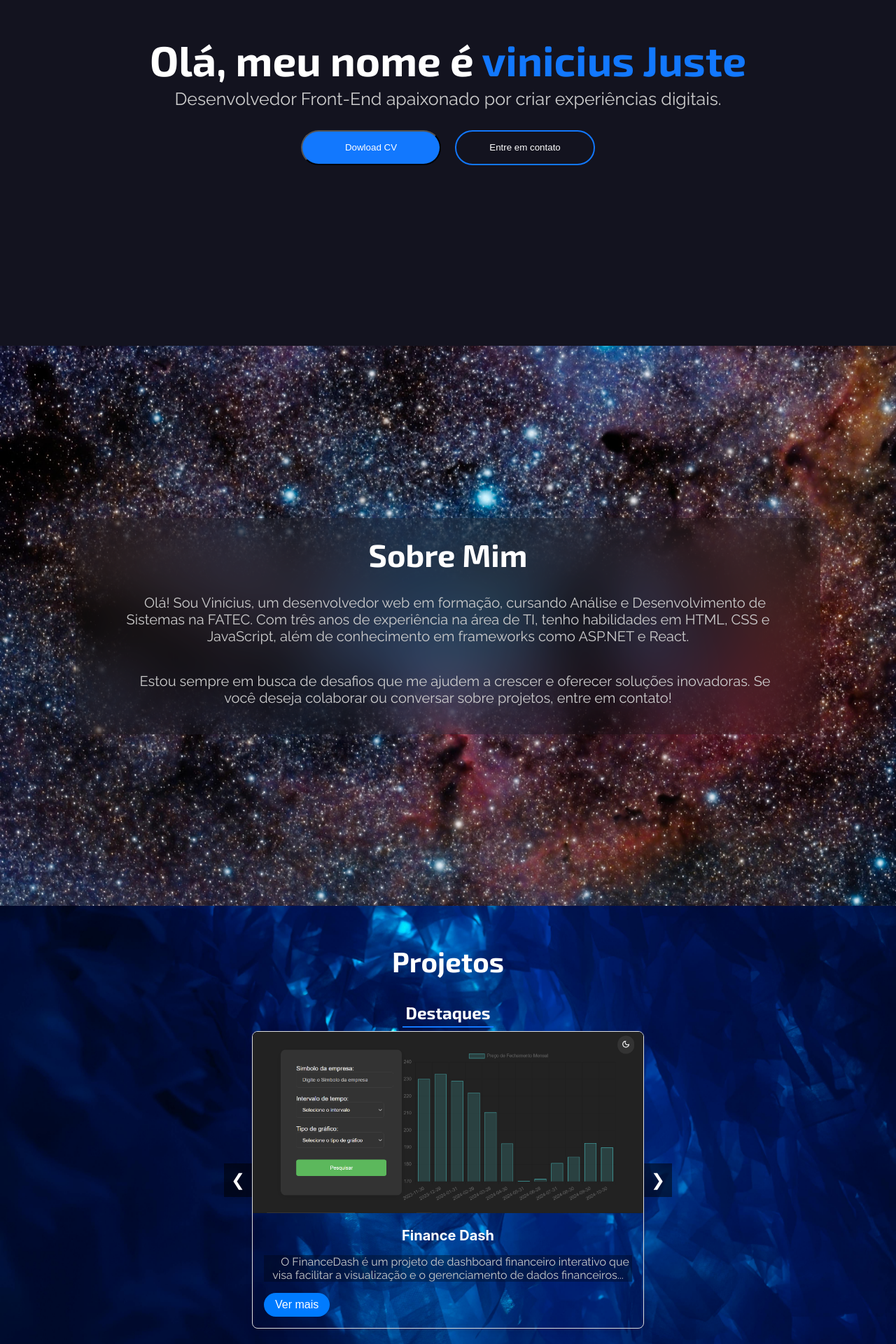
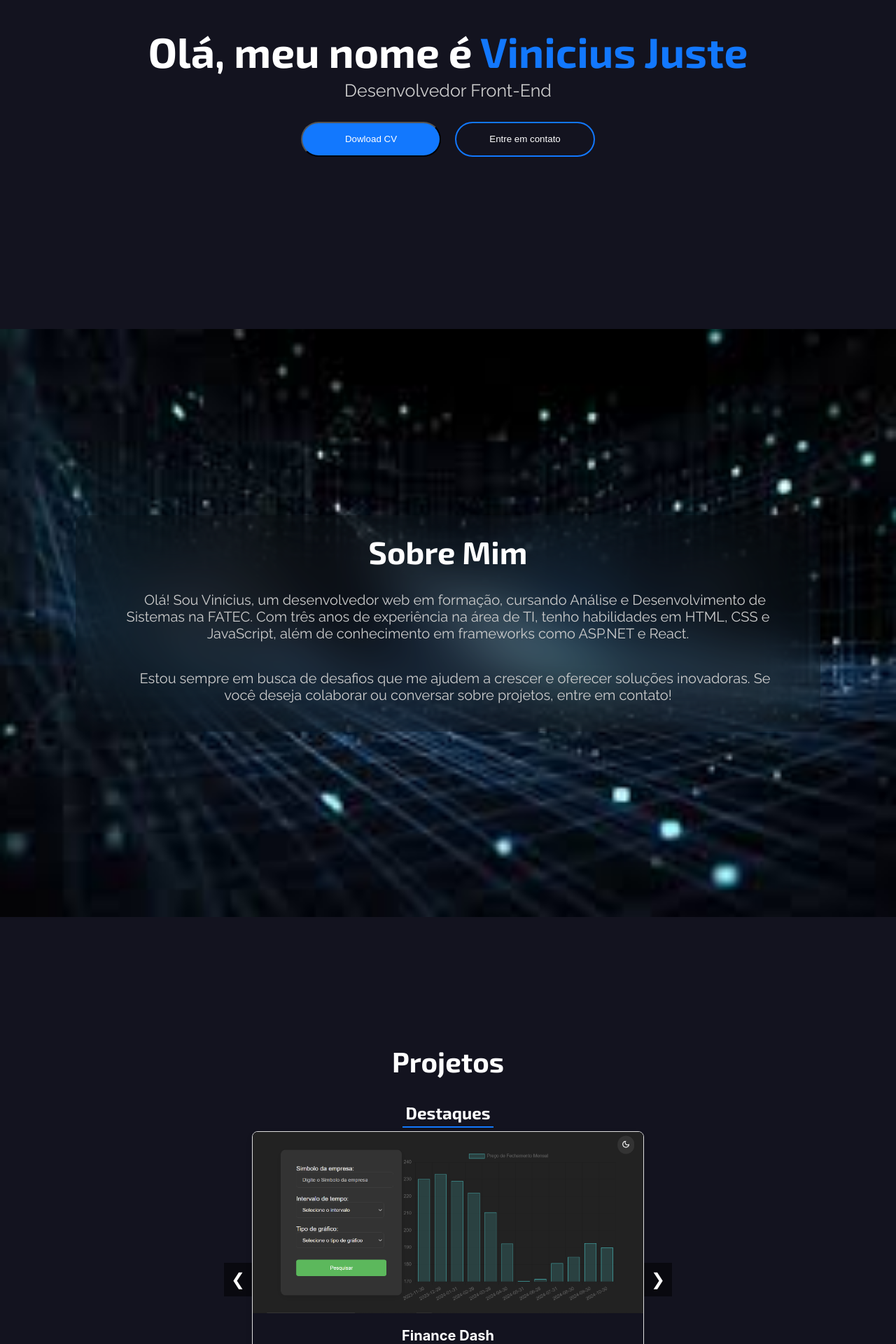
Before and after one commit to viniciusjuste/my-portfolio, a React (Create React App) app: page / in a window 1280 px wide. Shown: the part 300-2220 px from the top of the page at 70% size. Built offline with nearby package versions, Linux system fonts and the light colour scheme.

Commit message:
Terminei a estilização da aba projetos

```diff
--- a/src/App.js
+++ b/src/App.js
@@ -1,7 +1,7 @@
 import './App.css';
 import './css/dark-theme.css';
 import Header from './components/header';
-import Main from './components/main';
+import Main from './components/Main';
 import Sobre from './components/about';
 import Projetos from './components/projects';
 
--- a/src/components/main.js
+++ b/src/components/main.js
@@ -7,10 +7,10 @@ export default function Main() {
         <>
         <main>
            <h1 id="h1_main">
-               <MaquinaDeEscrever text="Olá, meu nome é"/>
-               <span id="span_main"> vinicius Juste</span>
+               <MaquinaDeEscrever text="Olá, meu nome é" esconderCursor={true}/>
+               <span id="span_main"><MaquinaDeEscrever text=" Vinicius Juste" delay={1600}/></span>
            </h1>
-           <p id="p_main">Desenvolvedor Front-End apaixonado por criar experiências digitais.</p>
+           <p id="p_main"><MaquinaDeEscrever text="Desenvolvedor Front-End" delay={2800}/></p>
 
            <div className="d_btn-main">
                <button className="btn_main" onClick={() => DowloadCV()}>Dowload CV</button>
--- a/src/components/maquinaDeEscrever.js
+++ b/src/components/maquinaDeEscrever.js
@@ -2,21 +2,27 @@ import React, { useEffect, useState } from "react";
 export default function MaquinaDeEscrever(props) {
 
     const [text, setText] = useState('')
+    const [mostrarCursor, setMostrarCursor] = useState(false)
 
     const escreverNaTela = (text, i = 0) => {
         if (i < text.length) {
             setText(text.slice(0, i + 1))
-            setTimeout(() => escreverNaTela(text, i + 1), 100)
+            setTimeout(() => escreverNaTela(text, i + 1), 100);
+        } else if(i> text.length && props?.esconderCursor){
+            setMostrarCursor(false);
         }
     };
 
     useEffect(() => {
-        setTimeout(() => escreverNaTela(props.text));
+        setTimeout(() => escreverNaTela(props.text), props?.delay ?? 200);
     },[]);
 
     return (
         <>
         {text}
+        {mostrarCursor &&
+        <span className="cursor">|</span>
+        }
         </>
     );
 }
--- a/src/css/dark-theme.css
+++ b/src/css/dark-theme.css
@@ -19,13 +19,17 @@ body {
 
 /* Configurações da barra de rolagem */
 ::-webkit-scrollbar {
-    width: 12px; /* Largura da barra de rolagem vertical */
-    height: 12px; /* Largura da barra de rolagem horizontal */
+    width: 12px;
+    /* Largura da barra de rolagem vertical */
+    height: 12px;
+    /* Largura da barra de rolagem horizontal */
 }
 
 ::-webkit-scrollbar-thumb {
-    background: var(--azulClaro); /* Cor do polegar */
-    border-radius: 10px; /* Bordas arredondadas */
+    background: var(--azulClaro);
+    /* Cor do polegar */
+    border-radius: 10px;
+    /* Bordas arredondadas */
 }
 
 /* Configurações do Header */
@@ -107,7 +111,7 @@ main {
     flex-direction: column;
     align-items: center;
     justify-content: center;
-    height: 88vh;
+    height: 85vh;
 }
 
 .d_btn-main {
@@ -164,9 +168,9 @@ main {
 }
 
 #section_about {
-    background-image: url(../img/paralax.jpg);
+    background-image: url(../img/paralax3.jfif);
     background-attachment: fixed;
-    background-position: right center;
+    background-position: center center;
     /* Alinha a imagem à direita */
     background-repeat: no-repeat;
     background-size: cover;
@@ -176,7 +180,7 @@ main {
     flex-direction: column;
     align-items: center;
     justify-content: center;
-    height: 100vh;
+    height: 105vh;
 }
 
 .blur {
@@ -192,19 +196,17 @@ main {
     width: 80%;
     position: relative;
     z-index: 1;
+    margin: 0px;
 }
 
+/* Configurações da seção projetos */
 #section_projects {
-    background-image: url(../img/paralax2.jpg);
-    background-attachment: fixed;
-    background-position: right center;
-    background-repeat: no-repeat;
-    background-size: cover;
     padding: 50px;
     display: flex;
     flex-direction: column;
     align-items: center;
     justify-content: center;
+    height: 96vh;
 }
 
 .carousel-container {
@@ -303,6 +305,7 @@ main {
     padding: 5px;
     text-align: center;
     font-size: 2.5em;
+    margin-top: 40px;
 }
 
 #h3_projects {
```
Also changed, not shown: src/img/paralax3.jfif (added).
